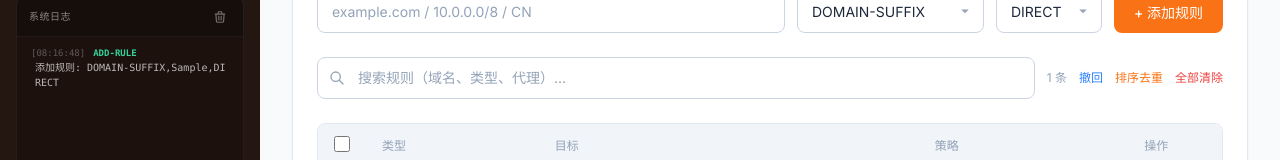
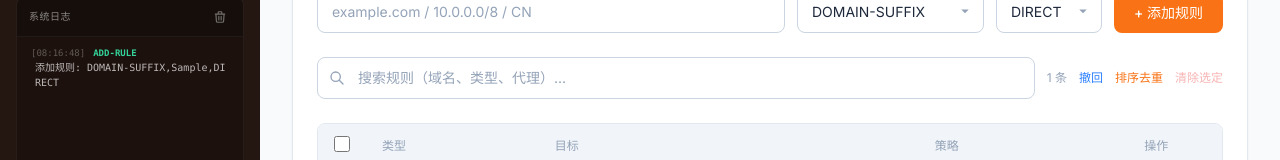
Before and after one commit to yejiaheng25108-hue/Clash-Rules-Ddit, a React (Vite) app: page / in a window 1280 px wide. Both pictures are taken after typing "Sample" into the empty fields and a click on the button "+ 添加规则". Shown: the part 423-583 px from the top of the page. Built offline with nearby package versions, Linux system fonts and the light colour scheme.

Commit message:
修复bug

```diff
--- a/src/components/ProxyGroupEditor.tsx
+++ b/src/components/ProxyGroupEditor.tsx
@@ -336,13 +336,16 @@ export default function ProxyGroupEditor() {
           </button>
           <button
             onClick={() => {
-              addLog('clear-groups', `清空全部策略组: 共 ${groups.length} 个`)
+              const selectedGroups = groups.filter(g => g.isSelected)
+              if (selectedGroups.length === 0) return
+              addLog('clear-groups', `清除选定策略组: 共 ${selectedGroups.length} 个`)
               pushGroupsHistory(groups)
-              setEditedGroups([])
+              setEditedGroups(groups.filter(g => !g.isSelected))
             }}
-            className="text-xs text-danger hover:text-danger-hover transition-colors cursor-pointer whitespace-nowrap"
+            disabled={!groups.some(g => g.isSelected)}
+            className="text-xs text-danger hover:text-danger-hover transition-colors cursor-pointer whitespace-nowrap disabled:opacity-40 disabled:cursor-not-allowed"
           >
-            全部清除
+            清除选定
           </button>
         </div>
       )}
--- a/src/components/RuleEditor.tsx
+++ b/src/components/RuleEditor.tsx
@@ -23,7 +23,7 @@ const BUILTIN_PROXIES = ['DIRECT', 'REJECT']
 let nextId = 100000
 
 export default function RuleEditor() {
-  const { config, editedRules, setEditedRules, editedGroups, setEditedGroups, rulesHistory, pushRulesHistory, undoRules } = useConfig()
+  const { config, editedRules, setEditedRules, editedGroups, setEditedGroups, rulesHistory, pushRulesHistory, undoRules, pushGroupsHistory } = useConfig()
   const { addLog } = useLog()
   const [target, setTarget] = useState('')
   const [ruleType, setRuleType] = useState('DOMAIN-SUFFIX')
@@ -123,6 +123,7 @@ export default function RuleEditor() {
         }
 
         if (parsed.proxyGroups && parsed.proxyGroups.length > 0) {
+          pushGroupsHistory(editedGroups)
           const importedGroups = parsed.proxyGroups.map(g => ({
             ...g,
             id: nextId++
@@ -361,13 +362,16 @@ export default function RuleEditor() {
           </button>
           <button
             onClick={() => {
-              addLog('clear-rules', `清空全部规则: 共 ${rules.length} 条`)
+              const selectedRules = rules.filter(r => r.isSelected)
+              if (selectedRules.length === 0) return
+              addLog('clear-rules', `清除选定规则: 共 ${selectedRules.length} 条`)
               pushRulesHistory(rules)
-              setEditedRules([])
+              setEditedRules(rules.filter(r => !r.isSelected))
             }}
-            className="text-xs text-danger hover:text-danger-hover transition-colors cursor-pointer whitespace-nowrap"
+            disabled={!rules.some(r => r.isSelected)}
+            className="text-xs text-danger hover:text-danger-hover transition-colors cursor-pointer whitespace-nowrap disabled:opacity-40 disabled:cursor-not-allowed"
           >
-            全部清除
+            清除选定
           </button>
         </div>
       )}
@@ -395,13 +399,17 @@ export default function RuleEditor() {
               </thead>
               <tbody className="divide-y divide-border-default">
               {filteredRules.map(rule => (
-                <tr key={rule.id} className={`transition-colors group ${rule.isSelected ? 'bg-accent/5' : 'hover:bg-bg-card-hover/50'}`}>
+                <tr
+                  key={rule.id}
+                  onClick={() => toggleSelectRule(rule.id)}
+                  className={`transition-colors group cursor-pointer ${rule.isSelected ? 'bg-accent/5' : 'hover:bg-bg-card-hover/50'}`}
+                >
                   <td className="px-4 py-3">
                     <input
                       type="checkbox"
                       checked={!!rule.isSelected}
-                      onChange={() => toggleSelectRule(rule.id)}
-                      className="w-4 h-4 rounded border-border-default bg-bg-card text-accent focus:ring-accent/50 cursor-pointer"
+                      readOnly
+                      className="w-4 h-4 rounded border-border-default bg-bg-card text-accent focus:ring-accent/50 cursor-pointer pointer-events-none"
                     />
                   </td>
                   <td className="px-4 py-3 w-[20%]">
@@ -425,7 +433,7 @@ export default function RuleEditor() {
                   <td className="px-4 py-3 w-[15%] text-center">
                     <div className="flex items-center justify-center gap-2 transition-all duration-200">
                       <button
-                        onClick={() => togglePin(rule.id)}
+                        onClick={(e) => { e.stopPropagation(); togglePin(rule.id) }}
                         className={`p-1 cursor-pointer hover:text-accent transition-colors ${rule.isPinned ? 'text-accent' : 'text-text-muted'}`}
                         title={rule.isPinned ? '取消固定' : '固定规则'}
                       >
@@ -434,7 +442,7 @@ export default function RuleEditor() {
                         </svg>
                       </button>
                       <button
-                        onClick={() => removeRule(rule.id)}
+                        onClick={(e) => { e.stopPropagation(); removeRule(rule.id) }}
                         className="text-text-muted hover:text-danger p-1 cursor-pointer transition-colors"
                         title="删除规则"
                       >
```
